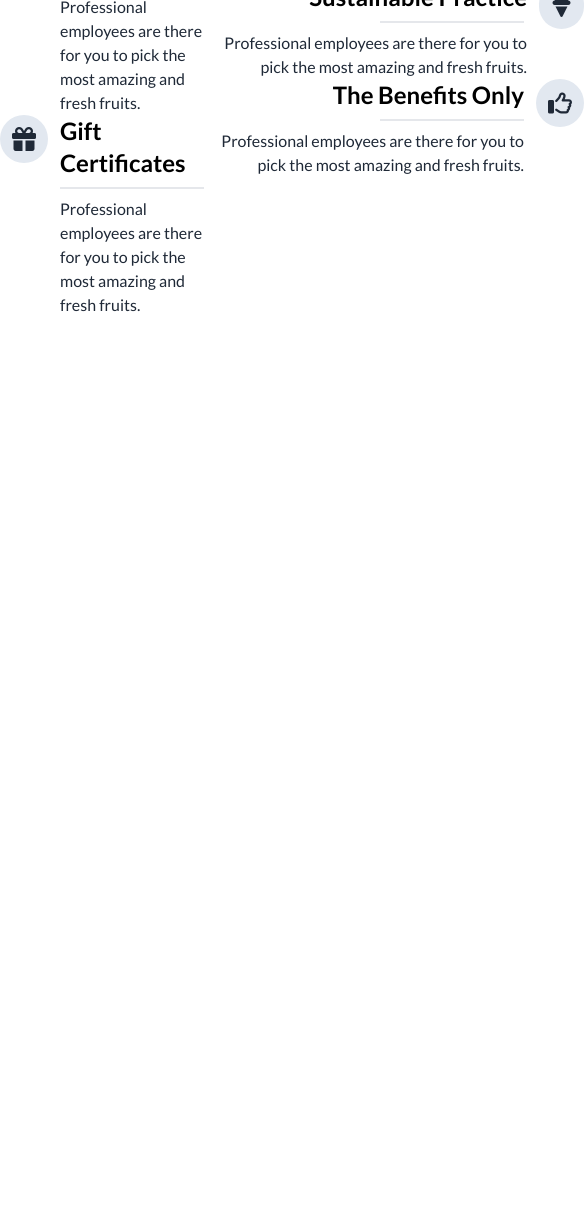
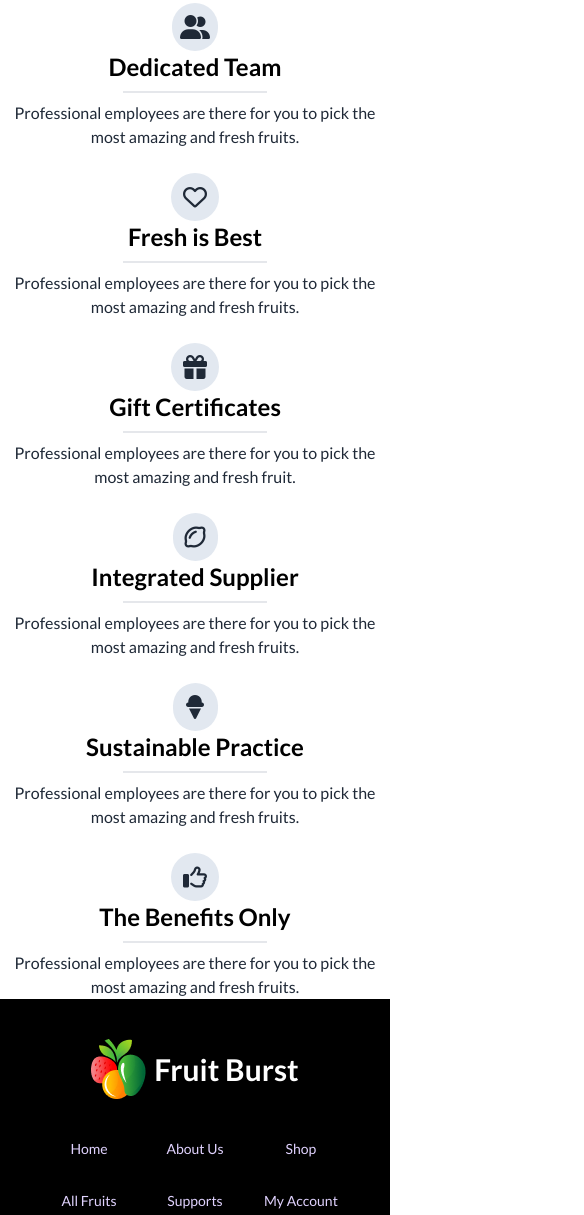
Before and after one commit to Badhon40/Assignment-03-repo, a plain HTML site: page index.html in a window 390 px wide. Shown: the part 4421-5636 px from the top of the page, 584 px wide, since content can reach past the window. Before the commit the page ends 4738 px from the top, so only its background shows below. Drawn offline with nearby package versions, Linux system fonts and the light colour scheme.

Commit message:
footer section is done

```diff
--- a/index.html
+++ b/index.html
@@ -406,7 +406,7 @@
 
         </section>
         <!--Choose Us section-->
-        <section class="max-w-screen-lg mx-auto mt-14">
+        <section class="hidden max-w-screen-lg mx-auto mt-14 pb-20 lg:block">
           <div class="text-center">
             <h1 class="text-3xl font-bold">Why Choose Us</h1>
             <p class="max-w-xl mx-auto pb-8 pt-8">Contrary to popular belief, is not simply random text. It has roots in a piece of classical Latin literature from 45 BC, making it over 2000 years old.</p>
@@ -485,11 +485,79 @@
             </div>
           </div>
         </section>
+        <section class="max-w-screen-lg mx-auto lg:hidden">
+          <div class="flex flex-col justify-center">
+            <div class="text-center">
+              <h1 class="text-3xl font-bold pt-8">Why Choose Us</h1>
+              <p class="pb-8 pt-8">Contrary to popular belief, is not simply random text. It has roots in a piece of classical Latin literature from 45 BC, making it over 2000 years old.</p>
+            </div>
+            <div class="w-3/4 mx-auto">
+                <img src="./images/whychoose1.png" alt="">
+            </div>
+            <div class="text-center pt-6">
+              <i class="fa-solid fa-user-group text-2xl rounded-full p-2 bg-slate-200"></i>
+              <h1 class="text-2xl font-semibold text-black pb-2">Dedicated Team</h1>
+              <hr class="w-36 border-t-2 mx-auto">
+              <p class="pt-2">Professional employees are there for you to pick the most amazing and fresh fruits.</p>
+            </div>
+            <div class="text-center pt-6">
+              <i class="fa-regular fa-heart text-2xl rounded-full py-2 px-3 bg-slate-200"></i>
+              <h1 class="text-2xl font-semibold text-black pb-2">Fresh is Best</h1>
+              <hr class="w-36 border-t-2 mx-auto">
+              <p class="pt-2">Professional employees are there for you to pick the most amazing and fresh fruits.</p>
+            </div>
+            <div class="text-center pt-6">
+              <i class="fa-solid fa-gift text-2xl rounded-full py-2 px-3 bg-slate-200"></i>
+              <h1 class="text-2xl font-semibold text-black pb-2">Gift Certificates</h1>
+              <hr class="w-36 border-t-2 mx-auto">
+              <p class="pt-2">Professional employees are there for you to pick the most amazing and fresh fruit.</p>
+            </div>
+            <div class="text-center pt-6">
+              <i class="fa-regular fa-lemon text-2xl rounded-full py-2 px-3 bg-slate-200"></i>
+              <h1 class="text-2xl font-semibold text-black pb-2">Integrated Supplier</h1>
+              <hr class="w-36 border-t-2 mx-auto">
+              <p class="pt-2">Professional employees are there for you to pick the most amazing and fresh fruits.</p>
+            </div>
+            <div class="text-center pt-6">
+              <i class="fa-solid fa-ice-cream text-2xl rounded-full py-2 px-3 bg-slate-200"></i>
+              <h1 class="text-2xl font-semibold text-black pb-2">Sustainable Practice</h1>
+              <hr class="w-36 border-t-2 mx-auto">
+              <p class="pt-2">Professional employees are there for you to pick the most amazing and fresh fruits.</p>
+            </div>
+            <div class="text-center pt-6">
+              <i class="fa-regular fa-thumbs-up text-2xl rounded-full py-2 px-3 bg-slate-200"></i>
+              <h1 class="text-2xl font-semibold text-black pb-2">The Benefits Only</h1>
+              <hr class="w-36 border-t-2 mx-auto">
+              <p class="pt-2">Professional employees are there for you to pick the most amazing and fresh fruits.</p>
+            </div>
+          </div>
+        </section>
     </main>
-
-
-
-
-
-</body>
+      <footer class="footer footer-center p-10 bg-black text-primary-content">
+        <div>
+          <div class="flex items-center gap-2">
+            <img src="./images/logo.png" alt="" class="text-sm">
+            <h1 class="text-3xl font-bold text-white font-lato">Fruit Burst</h1>
+          </div>
+          </div>
+          <div class="grid grid-cols-3 list-none gap-8 lg:grid-cols-6">
+            <li>Home</li>
+            <li>About Us</li>
+            <li>Shop</li>
+            <li>All Fruits</li>
+            <li>Supports</li>
+            <li>My Account</li>
+          </div>
+        <div>
+          <div class="grid grid-flow-col gap-4">
+            <i class="fa-brands fa-twitter text-3xl" style="color: azure;"></i>
+            <i class="fa-brands fa-facebook text-3xl" style="color: azure;"></i>
+            <i class="fa-brands fa-youtube text-3xl" style="color: azure;"></i>
+            <i class="fa-brands fa-square-instagram text-3xl" style="color: azure;"></i>
+            <i class="fa-brands fa-linkedin text-3xl" style="color: azure;"></i>
+            <i class="fa-brands fa-apple text-3xl" style="color: azure;"></i>
+          </div>
+        </div>
+      </footer>
+  </body>
 </html>
```
